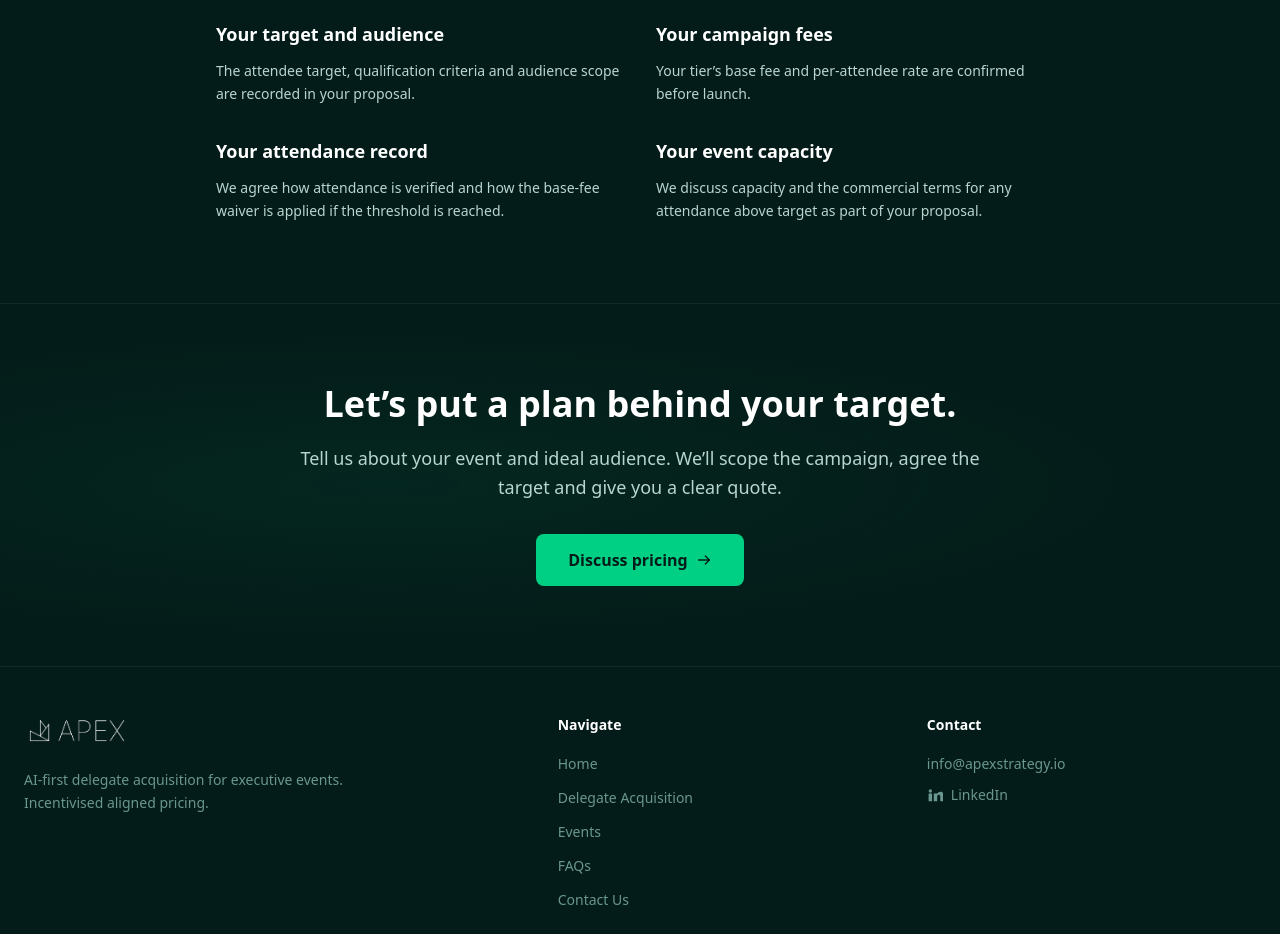
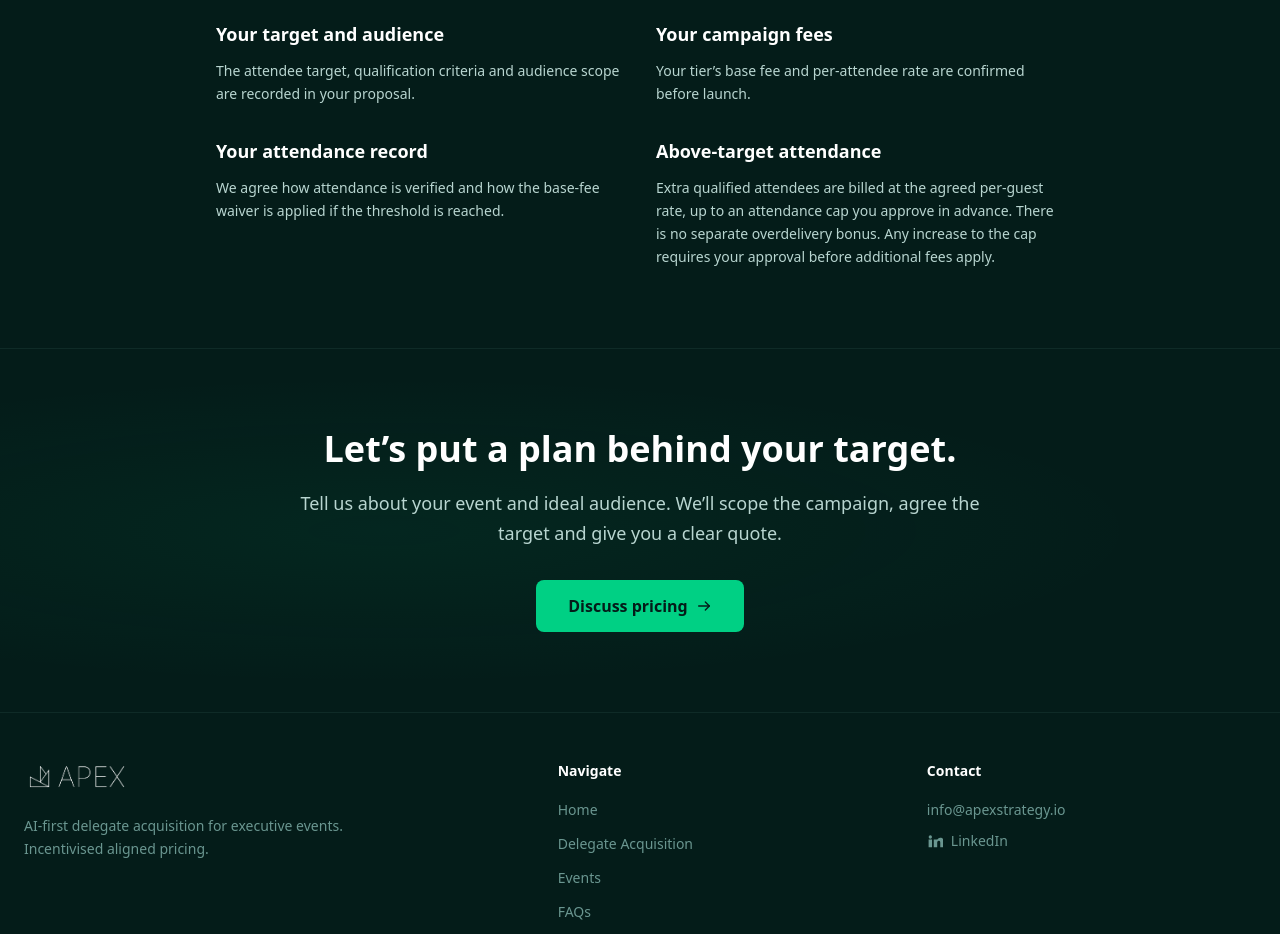
Before and after one commit to ortusclub/apexstrategy, a Next.js app: page /pricing in a window 1280 px wide. Shown: the part 3060-3994 px from the top of the page. Built offline with nearby package versions, Linux system fonts and the light colour scheme; no server answers.

Commit message:
Set simple approved-cap pricing for above-target attendance

```diff
--- a/src/app/pricing/page.tsx
+++ b/src/app/pricing/page.tsx
@@ -76,7 +76,7 @@ export default function PricingPage() {
           ["Your target and audience", "The attendee target, qualification criteria and audience scope are recorded in your proposal."],
           ["Your campaign fees", "Your tier’s base fee and per-attendee rate are confirmed before launch."],
           ["Your attendance record", "We agree how attendance is verified and how the base-fee waiver is applied if the threshold is reached."],
-          ["Your event capacity", "We discuss capacity and the commercial terms for any attendance above target as part of your proposal."],
+          ["Above-target attendance", "Extra qualified attendees are billed at the agreed per-guest rate, up to an attendance cap you approve in advance. There is no separate overdelivery bonus. Any increase to the cap requires your approval before additional fees apply."],
         ].map(([title, text]) => <div key={title}><h3 className="text-lg font-semibold mb-3">{title}</h3><p className="text-text-light text-sm leading-relaxed">{text}</p></div>)}</div></div></section>
 
         <section className="py-20 bg-bg-secondary cta-gradient-bg border-t border-border"><div className="max-w-3xl mx-auto px-6 text-center"><h2 className="text-3xl md:text-4xl font-bold mb-5">Let’s put a plan behind your target.</h2><p className="text-text-light text-lg leading-relaxed mb-8">Tell us about your event and ideal audience. We’ll scope the campaign, agree the target and give you a clear quote.</p><BookACallLink className="inline-flex items-center gap-2 bg-accent hover:bg-accent-hover text-bg-primary font-semibold px-8 py-3.5 rounded-lg transition-colors">Discuss pricing <ArrowRightIcon className="w-4 h-4" /></BookACallLink></div></section>
```
